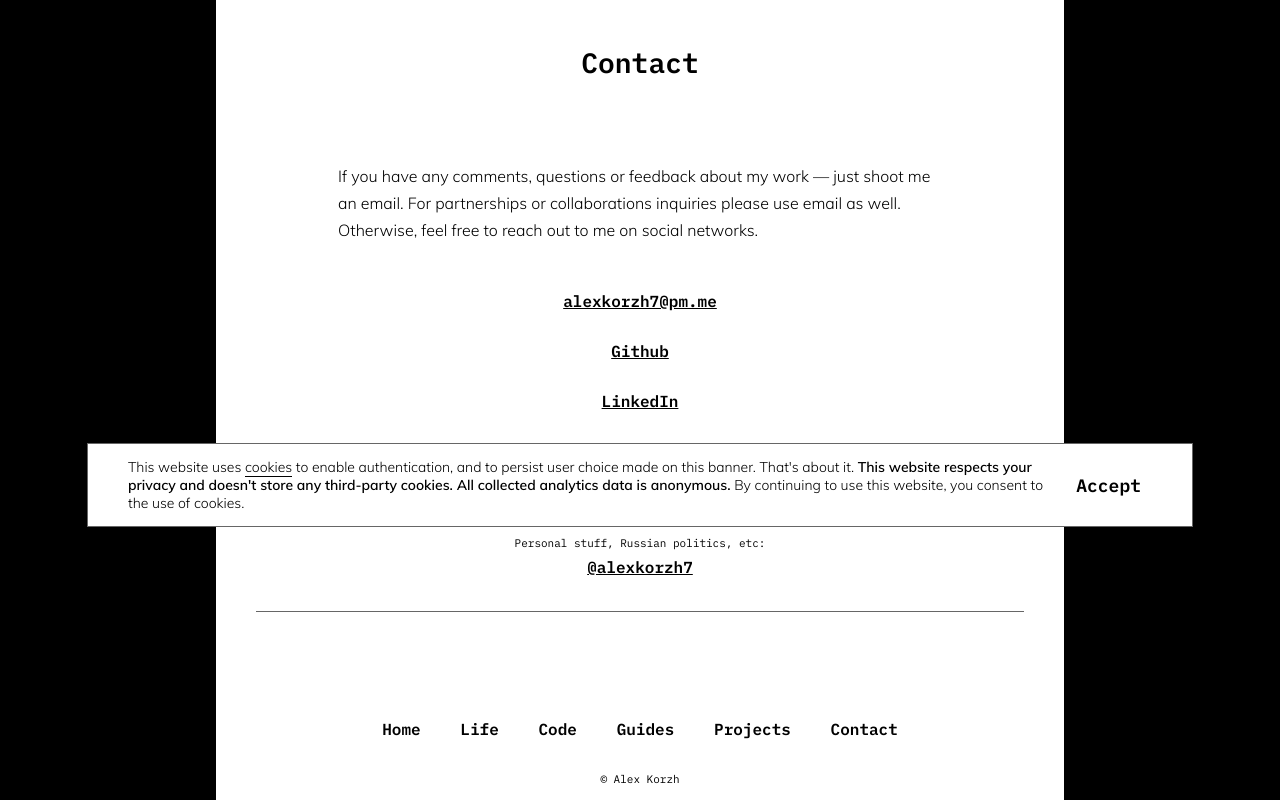
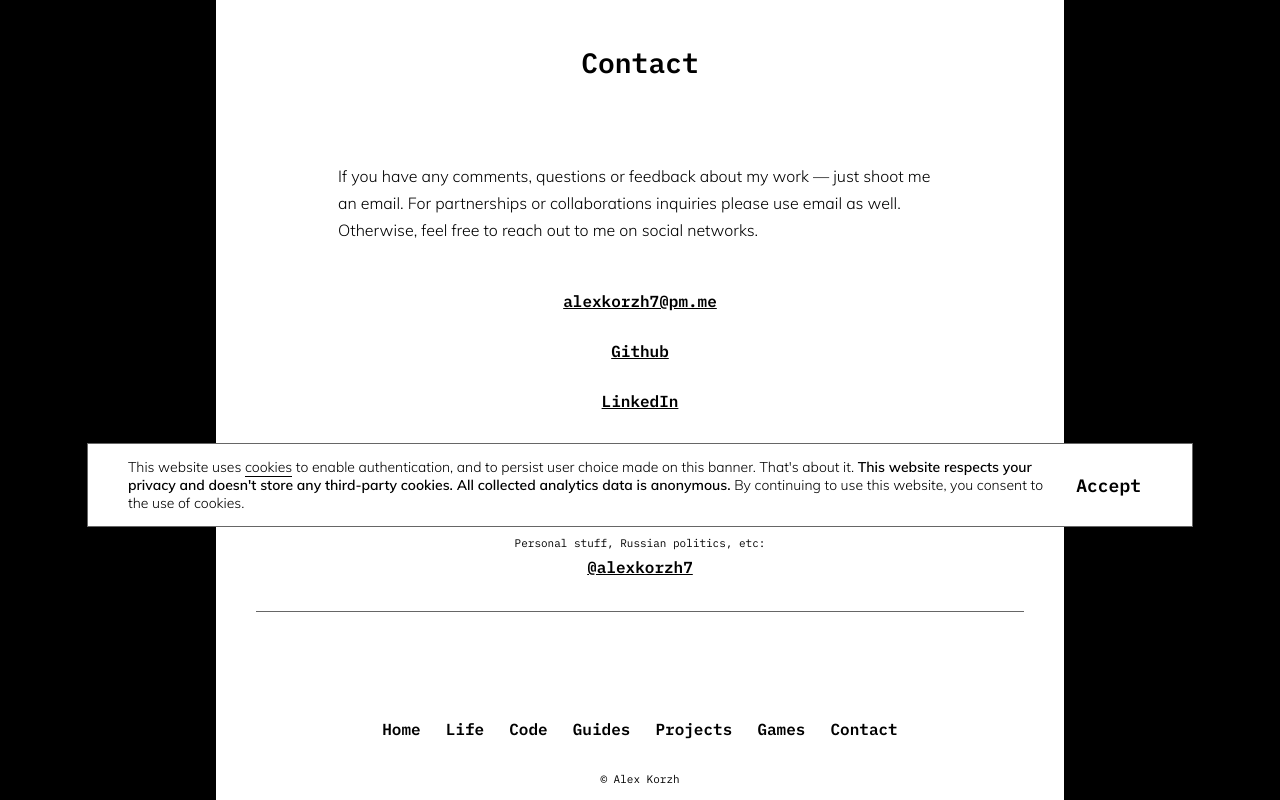
Before and after one commit to AlexKLWS/lws-blog-nextjs, a Next.js app: page /contact in a window 1280 px wide. Shown: the part 253-1053 px from the top of the page. Built offline with nearby package versions, Linux system fonts and the light colour scheme; no server answers; what inversify would draw is missing.

Commit message:
Add games section to footer

```diff
--- a/components/Footer/Footer.tsx
+++ b/components/Footer/Footer.tsx
@@ -27,6 +27,9 @@ const Footer: React.FC<Props> = (props: Props) => {
         <LinkWithStyles href={props.isSecret ? routes.secret.projects : routes.projects} className={styles.FooterItem}>
           Projects
         </LinkWithStyles>
+        <LinkWithStyles href={props.isSecret ? routes.secret.games : routes.games} className={styles.FooterItem}>
+          Games
+        </LinkWithStyles>
         <LinkWithStyles href={routes.contact} className={styles.FooterItem}>
           Contact
         </LinkWithStyles>
```
